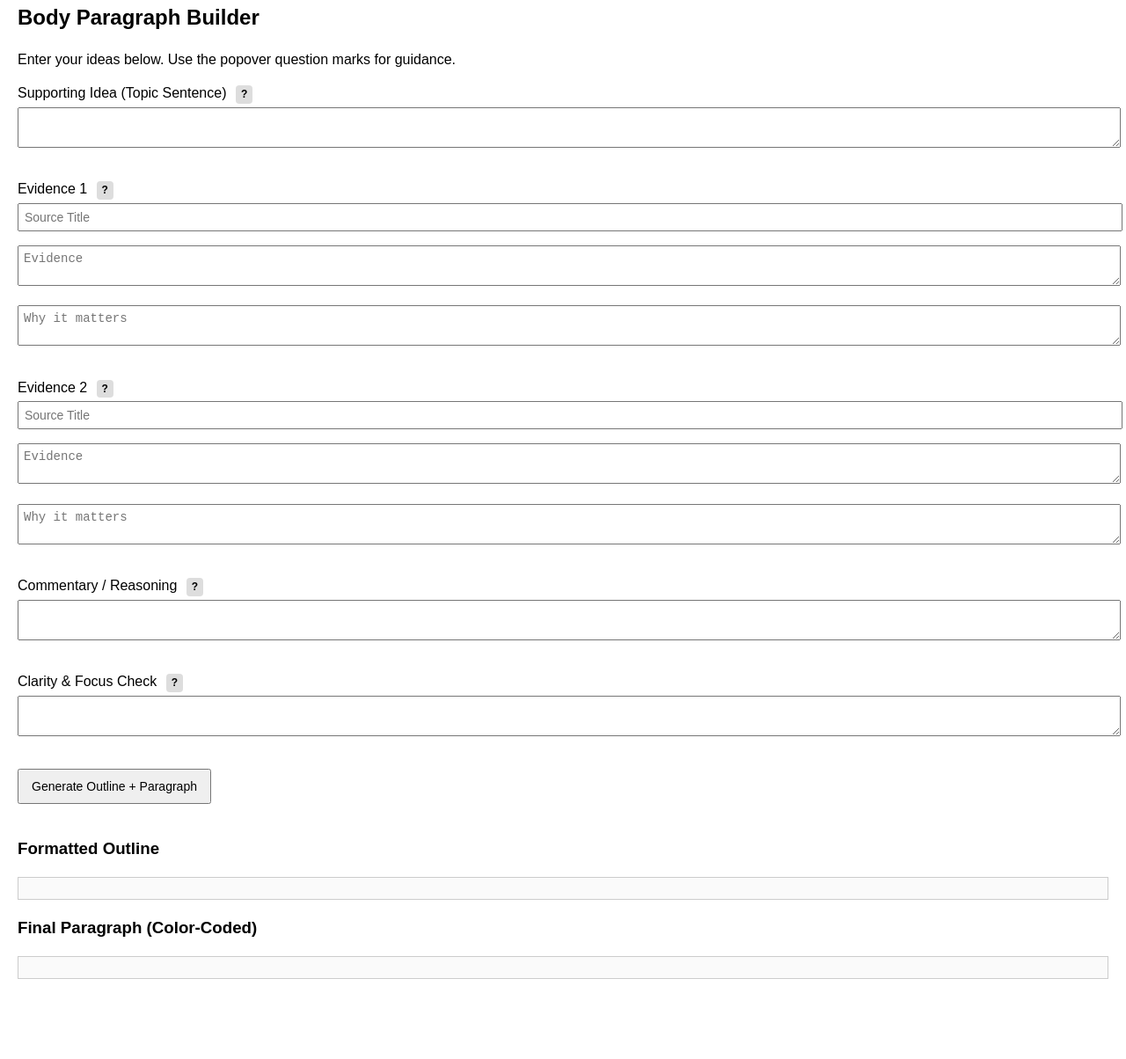
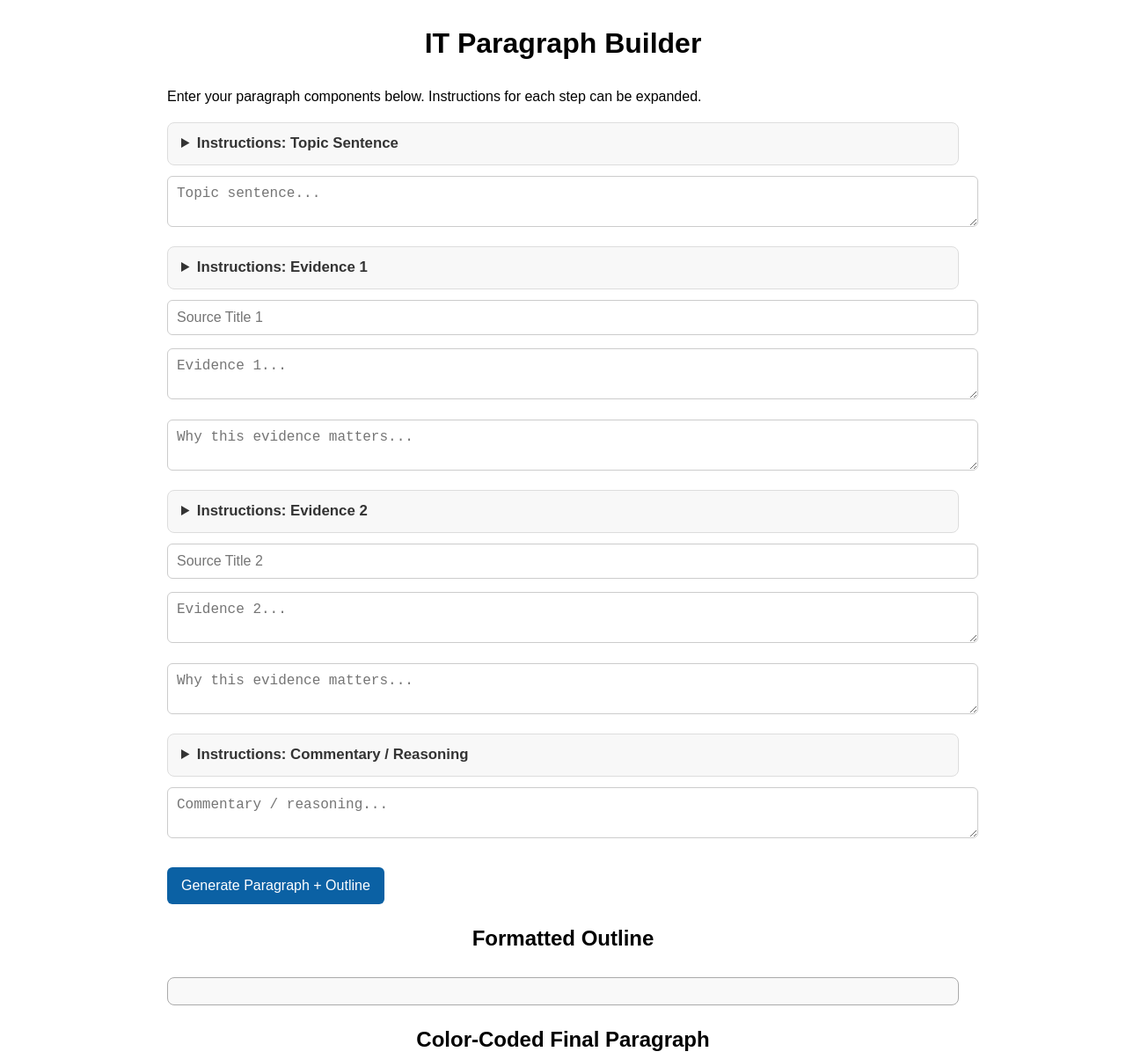
Before and after one commit to gkubisak/it-paragraph-tool, a plain HTML site: page index.html in a window 1280 px wide. Shown: the part 17-1221 px from the top of the page at 88% size. Before the commit the page ends 1150 px from the top, so only its background shows below. Drawn offline with Linux system fonts and the light colour scheme.

Commit message:
Update index.html
Collapsible instructions

```diff
--- a/index.html
+++ b/index.html
@@ -1,69 +1,170 @@
 <!DOCTYPE html>
 <html lang="en">
 <head>
-  <meta charset="UTF-8">
-  <title>Paragraph Builder</title>
-  <link rel="stylesheet" href="style.css">
+<meta charset="UTF-8">
+<meta name="viewport" content="width=device-width, initial-scale=1.0">
+<title>IT Paragraph Builder</title>
+
+<style>
+    body {
+        font-family: Arial, sans-serif;
+        max-width: 900px;
+        margin: 0 auto;
+        padding: 20px;
+        line-height: 1.6;
+    }
+
+    h1, h2 {
+        text-align: center;
+    }
+
+    textarea, input {
+        width: 100%;
+        padding: 10px;
+        margin-bottom: 15px;
+        border-radius: 6px;
+        border: 1px solid #ccc;
+        font-size: 1rem;
+    }
+
+    button {
+        padding: 12px 16px;
+        font-size: 1rem;
+        border: none;
+        border-radius: 6px;
+        cursor: pointer;
+        background: #0b61a4;
+        color: white;
+        margin-top: 10px;
+    }
+
+    button:hover {
+        background: #094a7d;
+    }
+
+    #output, #outlineOutput {
+        margin-top: 25px;
+        padding: 15px;
+        border-radius: 8px;
+        border: 1px solid #aaa;
+        background: #f9f9f9;
+        white-space: pre-wrap;
+    }
+
+    /* Collapsible instructions */
+    details.instructions {
+        background: #f8f8f8;
+        border: 1px solid #ddd;
+        border-radius: 8px;
+        padding: 10px 15px;
+        margin-bottom: 12px;
+    }
+
+    details.instructions summary {
+        font-weight: 600;
+        cursor: pointer;
+        font-size: 1.05rem;
+        color: #333;
+    }
+
+    details.instructions p {
+        margin-top: 10px;
+        padding-left: 5px;
+        color: #444;
+    }
+</style>
 </head>
+
 <body>
 
-  <h2>Body Paragraph Builder</h2>
-  <p>Enter your ideas below. Use the popover question marks for guidance.</p>
+<h1>IT Paragraph Builder</h1>
+<p>Enter your paragraph components below. Instructions for each step can be expanded.</p>
 
-  <div class="field-block">
-    <label>
-      Supporting Idea (Topic Sentence)
-      <span class="popover" data-pop="supportingIdea">?</span>
-    </label>
-    <textarea id="supportingIdea" class="input-field"></textarea>
-  </div>
+<!-- Topic Sentence -->
+<details class="instructions">
+    <summary>Instructions: Topic Sentence</summary>
+    <p>State the main idea of your paragraph in one clear sentence.</p>
+</details>
+<textarea id="topic" placeholder="Topic sentence..."></textarea>
 
-  <div class="field-block">
-    <label>
-      Evidence 1
-      <span class="popover" data-pop="evidence">?</span>
-    </label>
-    <input type="text" id="sourceTitle1" class="input-field" placeholder="Source Title">
-    <textarea id="evidence1" class="input-field" placeholder="Evidence"></textarea>
-    <textarea id="why1" class="input-field" placeholder="Why it matters"></textarea>
-  </div>
+<!-- Evidence 1 -->
+<details class="instructions">
+    <summary>Instructions: Evidence 1</summary>
+    <p>Paste your strongest piece of evidence and include the source title and why it matters.</p>
+</details>
+<input id="source1" placeholder="Source Title 1">
+<textarea id="evidence1" placeholder="Evidence 1..."></textarea>
+<textarea id="why1" placeholder="Why this evidence matters..."></textarea>
 
-  <div class="field-block">
-    <label>
-      Evidence 2
-      <span class="popover" data-pop="evidence">?</span>
-    </label>
-    <input type="text" id="sourceTitle2" class="input-field" placeholder="Source Title">
-    <textarea id="evidence2" class="input-field" placeholder="Evidence"></textarea>
-    <textarea id="why2" class="input-field" placeholder="Why it matters"></textarea>
-  </div>
+<!-- Evidence 2 -->
+<details class="instructions">
+    <summary>Instructions: Evidence 2</summary>
+    <p>Paste a second strong piece of evidence, also including why it matters.</p>
+</details>
+<input id="source2" placeholder="Source Title 2">
+<textarea id="evidence2" placeholder="Evidence 2..."></textarea>
+<textarea id="why2" placeholder="Why this evidence matters..."></textarea>
 
-  <div class="field-block">
-    <label>
-      Commentary / Reasoning
-      <span class="popover" data-pop="reasoning">?</span>
-    </label>
-    <textarea id="commentary" class="input-field"></textarea>
-  </div>
+<!-- Commentary -->
+<details class="instructions">
+    <summary>Instructions: Commentary / Reasoning</summary>
+    <p>Explain how the evidence supports your topic sentence and connects to your thesis.</p>
+</details>
+<textarea id="commentary" placeholder="Commentary / reasoning..."></textarea>
 
-  <div class="field-block">
-    <label>
-      Clarity & Focus Check
-      <span class="popover" data-pop="clarity">?</span>
-    </label>
-    <textarea id="clarity" class="input-field"></textarea>
-  </div>
+<button onclick="generate()">Generate Paragraph + Outline</button>
 
-  <button id="generateBtn">Generate Outline + Paragraph</button>
+<h2>Formatted Outline</h2>
+<div id="outlineOutput"></div>
 
-  <h3>Formatted Outline</h3>
-  <div id="outlineOutput" class="output-box"></div>
+<h2>Color-Coded Final Paragraph</h2>
+<div id="output"></div>
 
-  <h3>Final Paragraph (Color-Coded)</h3>
-  <div id="paragraphOutput" class="output-box"></div>
+<script>
+function generate() {
+    const t = document.getElementById("topic").value.trim();
+    const s1 = document.getElementById("source1").value.trim();
+    const e1 = document.getElementById("evidence1").value.trim();
+    const w1 = document.getElementById("why1").value.trim();
+    const s2 = document.getElementById("source2").value.trim();
+    const e2 = document.getElementById("evidence2").value.trim();
+    const w2 = document.getElementById("why2").value.trim();
+    const c  = document.getElementById("commentary").value.trim();
 
-  <div id="popoverContainer"></div>
+    // -------- OUTLINE VERSION --------
+    let outline = `
+<h3><strong>Topic Sentence</strong></h3>
+${t}
 
-  <script src="script.js"></script>
+<h3><strong>Evidence 1</strong></h3>
+<strong>Source Title:</strong> ${s1}<br>
+<strong>Evidence:</strong> ${e1}<br>
+<strong>Why it matters:</strong> ${w1}<br>
+
+<h3><strong>Evidence 2</strong></h3>
+<strong>Source Title:</strong> ${s2}<br>
+<strong>Evidence:</strong> ${e2}<br>
+<strong>Why it matters:</strong> ${w2}<br>
+
+<h3><strong>Commentary / Reasoning</strong></h3>
+${c}
+`;
+
+    document.getElementById("outlineOutput").innerHTML = outline;
+
+    // -------- COLOR-CODED PARAGRAPH --------
+    let finalPara = `
+<span style="color: blue;"><strong>${t}</strong></span>
+<span style="color: green;">${e1}</span>
+<span style="color: darkcyan;">${w1}</span>
+<span style="color: green;">${e2}</span>
+<span style="color: darkcyan;">${w2}</span>
+<span style="color: orange;">${c}</span>
+`;
+
+    document.getElementById("output").innerHTML = finalPara;
+}
+</script>
+
 </body>
 </html>
```
